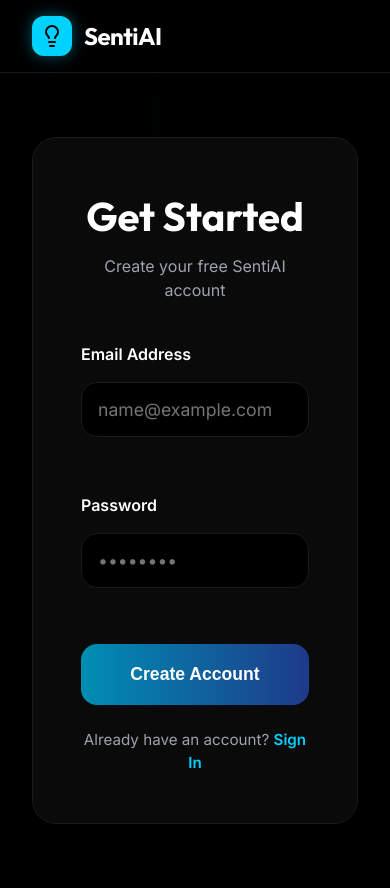
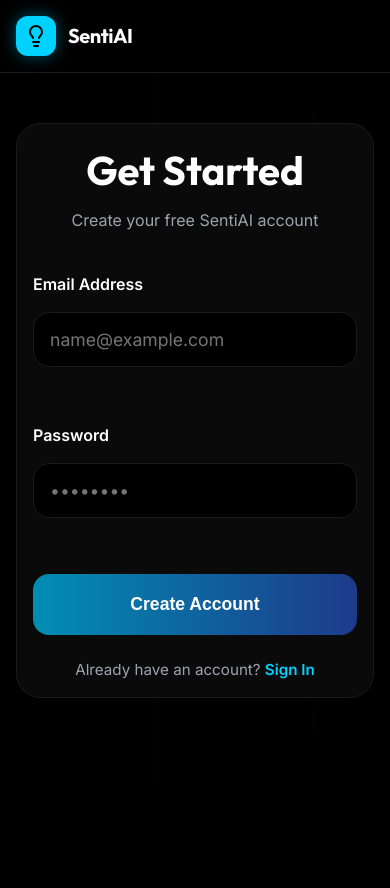
Before and after one commit to SUDHEER176/sentiment-analysis, a Flask app: template templates/signup.html in a window 390 px wide. After the commit the page ends 698 px from the top, so only its background shows below. Run offline with Flask 3, Linux system fonts and the light colour scheme; the template is opened without the code that fills it, so the values that code supplies are empty.

Commit message:
Enhance mobile responsiveness with additional CSS rules

```diff
--- a/static/style.css
+++ b/static/style.css
@@ -456,3 +456,52 @@ h4,
     grid-template-columns: 1fr;
   }
 }
+
+/* mobile tweaks for smaller devices */
+@media (max-width: 768px) {
+  .nav-container {
+    flex-direction: column;
+    align-items: flex-start;
+    padding: 0 1rem;
+    gap: 1rem;
+  }
+
+  .nav-links {
+    flex-wrap: wrap;
+    gap: 1rem;
+  }
+
+  .nav-link {
+    font-size: 0.9rem;
+  }
+
+  .logo-text {
+    font-size: 1.25rem;
+  }
+
+  .section-container {
+    padding: 2rem 1rem;
+  }
+
+  .hero-logo-large {
+    font-size: 6rem;
+  }
+
+  .hero-subtitle {
+    font-size: 1.1rem;
+  }
+
+  .analysis-input-card,
+  .analysis-column-left,
+  .analysis-column-right {
+    padding: 1rem;
+  }
+
+  textarea.textarea-premium {
+    font-size: 0.95rem;
+  }
+
+  .btn-analyze-premium {
+    width: 100%;
+  }
+}
```
